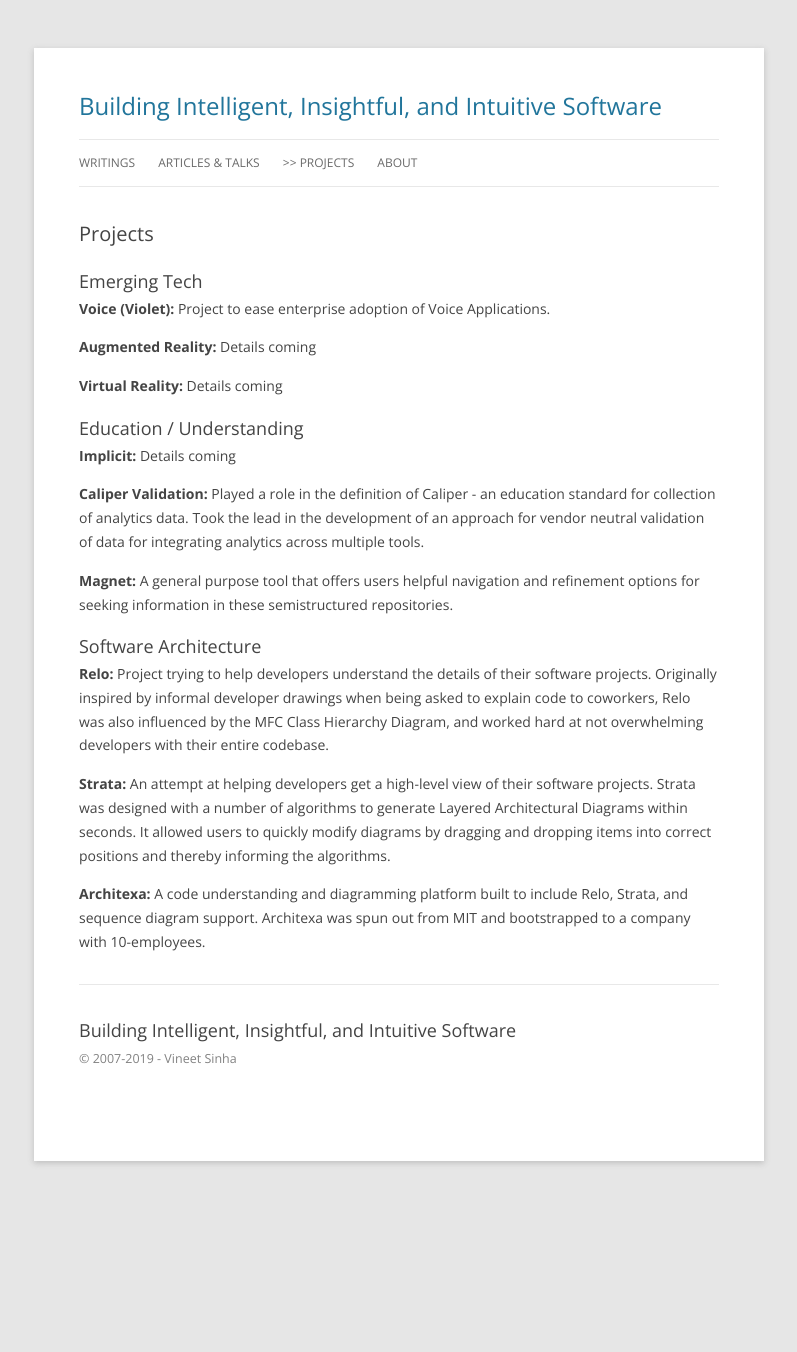
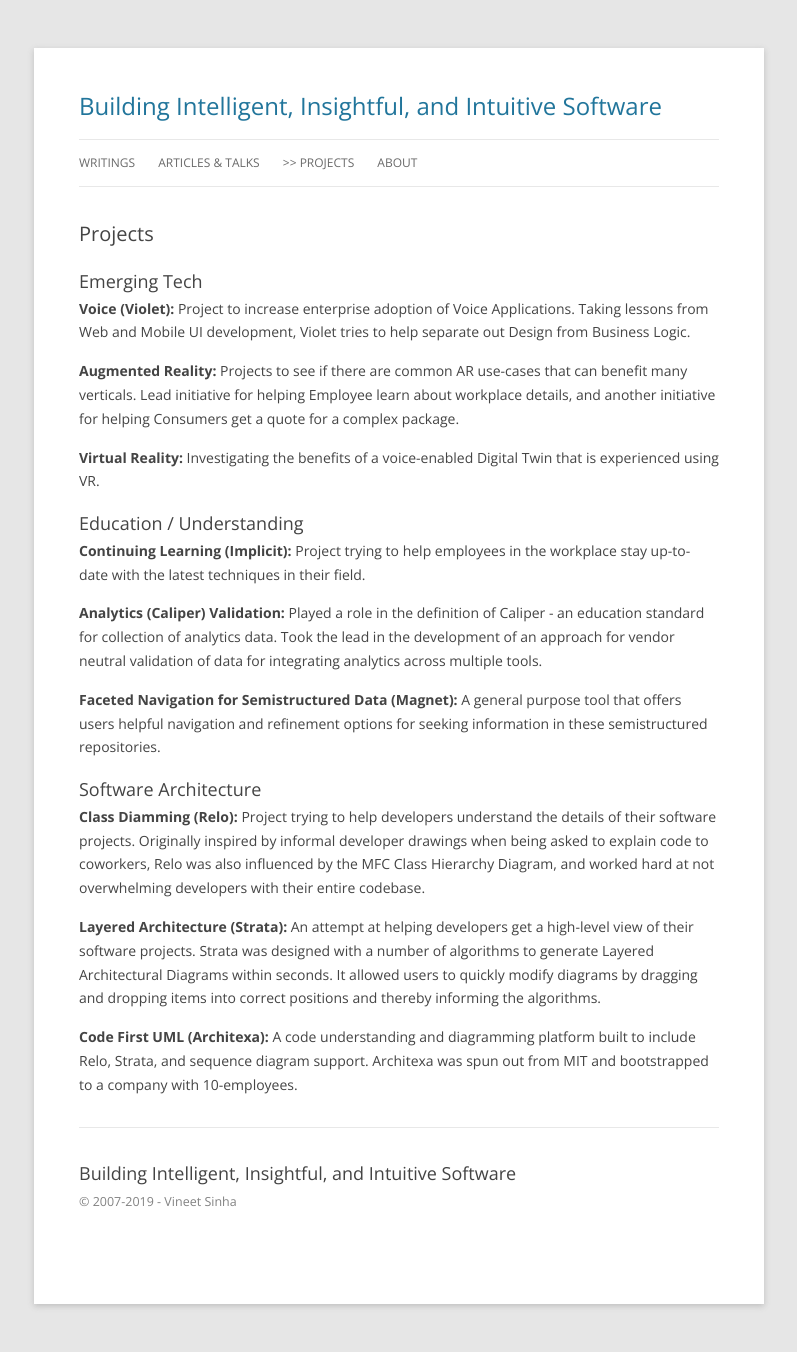
Before and after one commit to i3labs/i3labs.github.io, a Jekyll site: the page built from projects.md, in a window 1280 px wide. Shown: the whole page, without its empty margins (241-1038 px from the left). Built offline with Jekyll 4.4.1, drawn with Linux system fonts in a browser that asks for light colours; before the commit the page ends 1209 px from its top, so only the background shows below that.

Commit message:
building out content for the project pages

```diff
--- a/projects.md
+++ b/projects.md
@@ -4,24 +4,24 @@
 ---
 ## Emerging Tech
 
-**Voice (Violet):** Project to ease enterprise adoption of Voice Applications.
+**Voice (Violet):** Project to increase enterprise adoption of Voice Applications. Taking lessons from Web and Mobile UI development, Violet tries to help separate out Design from Business Logic.
 
-**Augmented Reality:** Details coming
+**Augmented Reality:** Projects to see if there are common AR use-cases that can benefit many verticals. Lead initiative for helping Employee learn about workplace details, and another initiative for helping Consumers get a quote for a complex package.
 
-**Virtual Reality:** Details coming
+**Virtual Reality:** Investigating the benefits of a voice-enabled Digital Twin that is experienced using VR.
 
 ## Education / Understanding
 
-**Implicit:** Details coming
+**Continuing Learning (Implicit):** Project trying to help employees in the workplace stay up-to-date with the latest techniques in their field.
 
-**Caliper Validation:** Played a role in the definition of Caliper - an education standard for collection of analytics data. Took the lead in the development of an approach for vendor neutral validation of data for integrating analytics across multiple tools.
+**Analytics (Caliper) Validation:** Played a role in the definition of Caliper - an education standard for collection of analytics data. Took the lead in the development of an approach for vendor neutral validation of data for integrating analytics across multiple tools.
 
-**Magnet:** A general purpose tool that offers users helpful navigation and refinement options for seeking information in these semistructured repositories.
+**Faceted Navigation for Semistructured Data (Magnet):** A general purpose tool that offers users helpful navigation and refinement options for seeking information in these semistructured repositories.
 
 ## Software Architecture
 
-**Relo:** Project trying to help developers understand the details of their software projects.  Originally inspired by informal developer drawings when being asked to explain code to coworkers, Relo was also influenced by the MFC Class Hierarchy Diagram, and worked hard at not overwhelming developers with their entire codebase.
+**Class Diamming (Relo):** Project trying to help developers understand the details of their software projects.  Originally inspired by informal developer drawings when being asked to explain code to coworkers, Relo was also influenced by the MFC Class Hierarchy Diagram, and worked hard at not overwhelming developers with their entire codebase.
 
-**Strata:** An attempt at helping developers get a high-level view of their software projects.  Strata was designed with a number of algorithms to generate Layered Architectural Diagrams within seconds. It allowed users to quickly modify diagrams by dragging and dropping items into correct positions and thereby informing the algorithms.
+**Layered Architecture (Strata):** An attempt at helping developers get a high-level view of their software projects.  Strata was designed with a number of algorithms to generate Layered Architectural Diagrams within seconds. It allowed users to quickly modify diagrams by dragging and dropping items into correct positions and thereby informing the algorithms.
 
-**Architexa:** A code understanding and diagramming platform built to include Relo, Strata, and sequence diagram support. Architexa was spun out from MIT and bootstrapped to a company with 10-employees.
+**Code First UML (Architexa):** A code understanding and diagramming platform built to include Relo, Strata, and sequence diagram support. Architexa was spun out from MIT and bootstrapped to a company with 10-employees.
```
